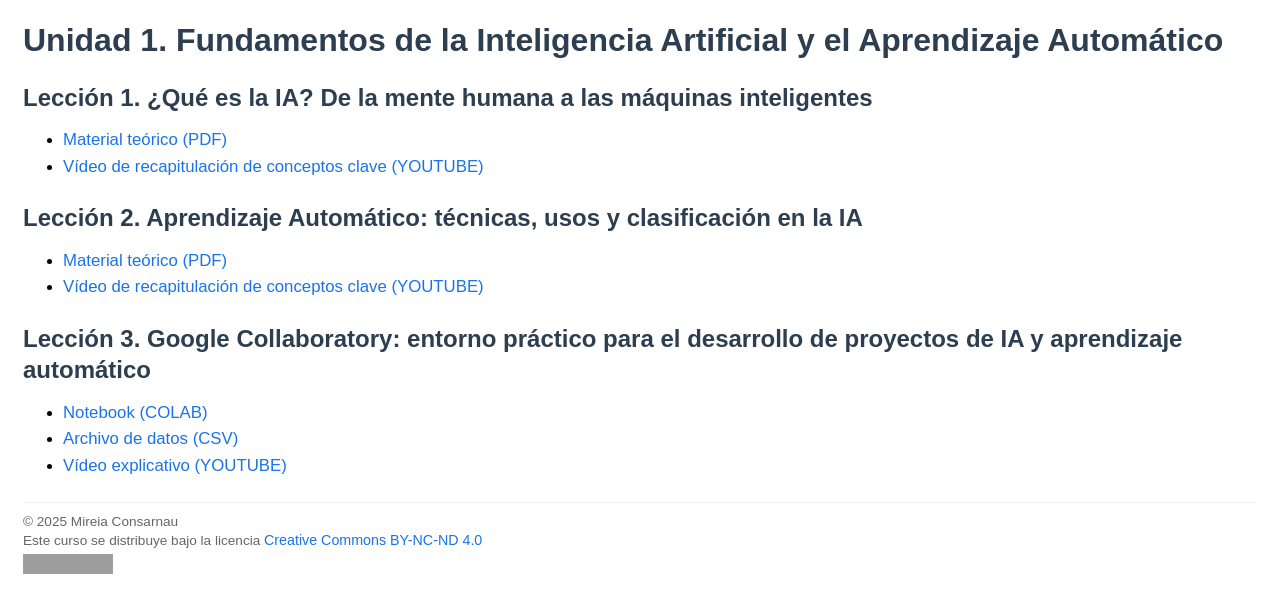
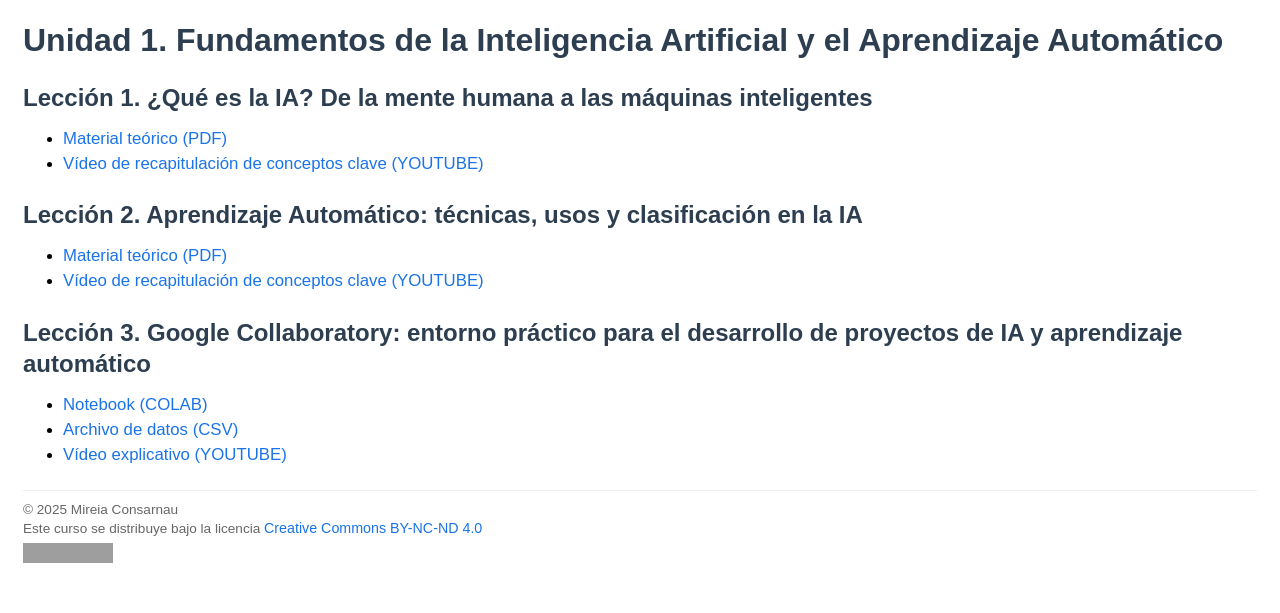
Before and after one commit to mireiaconsarnau/machine_learning, a Jekyll site: the page built from unidad1.md, in a window 1280 px wide. Shown: the top 613 px of the page. Built offline with Jekyll 4.4.1, drawn with Linux system fonts in a browser that asks for light colours; grey boxes are pictures that could not be loaded.

Commit message:
Update custom.css

```diff
--- a/assets/css/custom.css
+++ b/assets/css/custom.css
@@ -41,6 +41,9 @@ body {
   padding: 0 15px;
 }
 
+li {
+  line-height: 1.2;
+}
 
 
 /* Responsividad básica */
```
